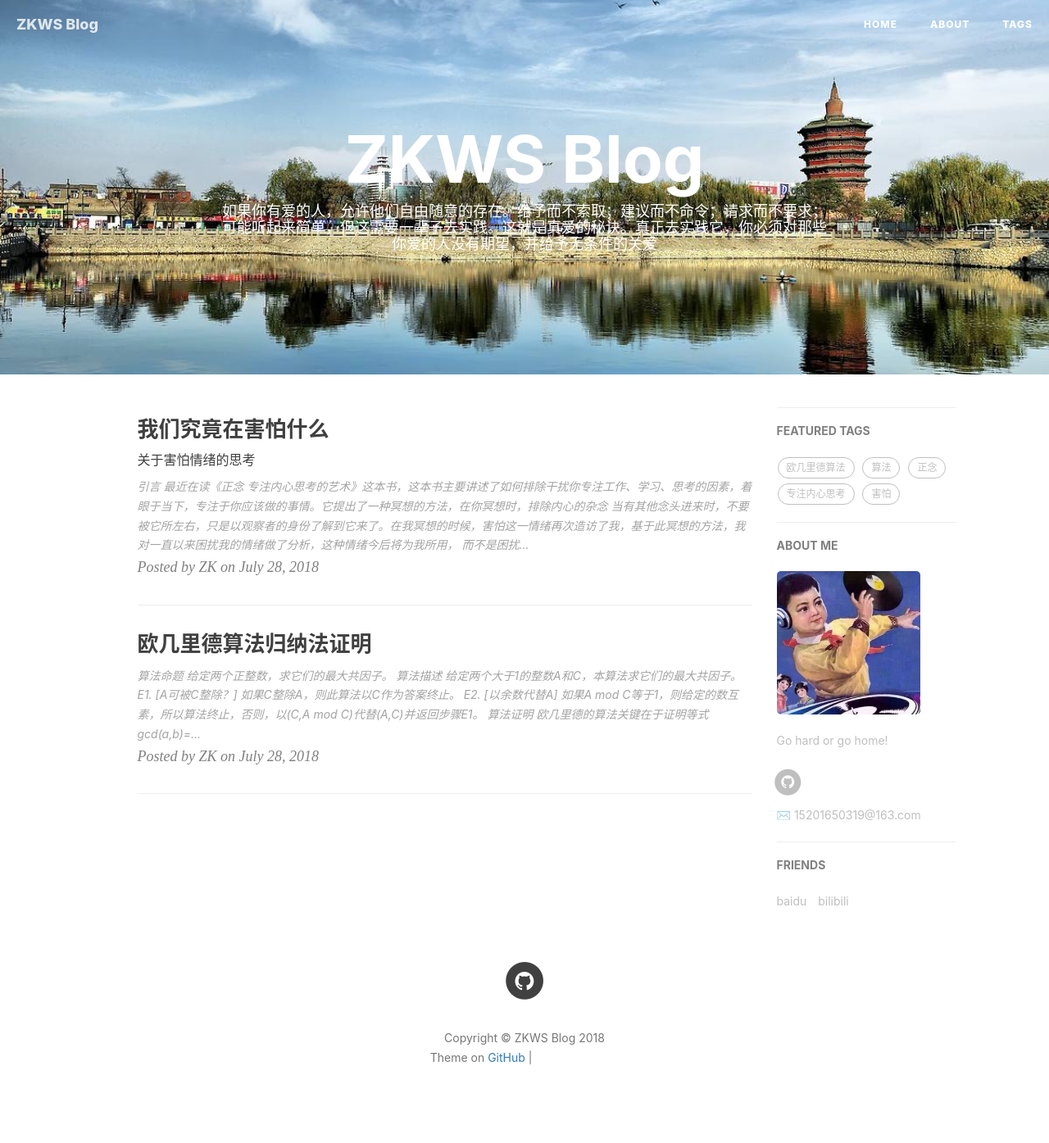
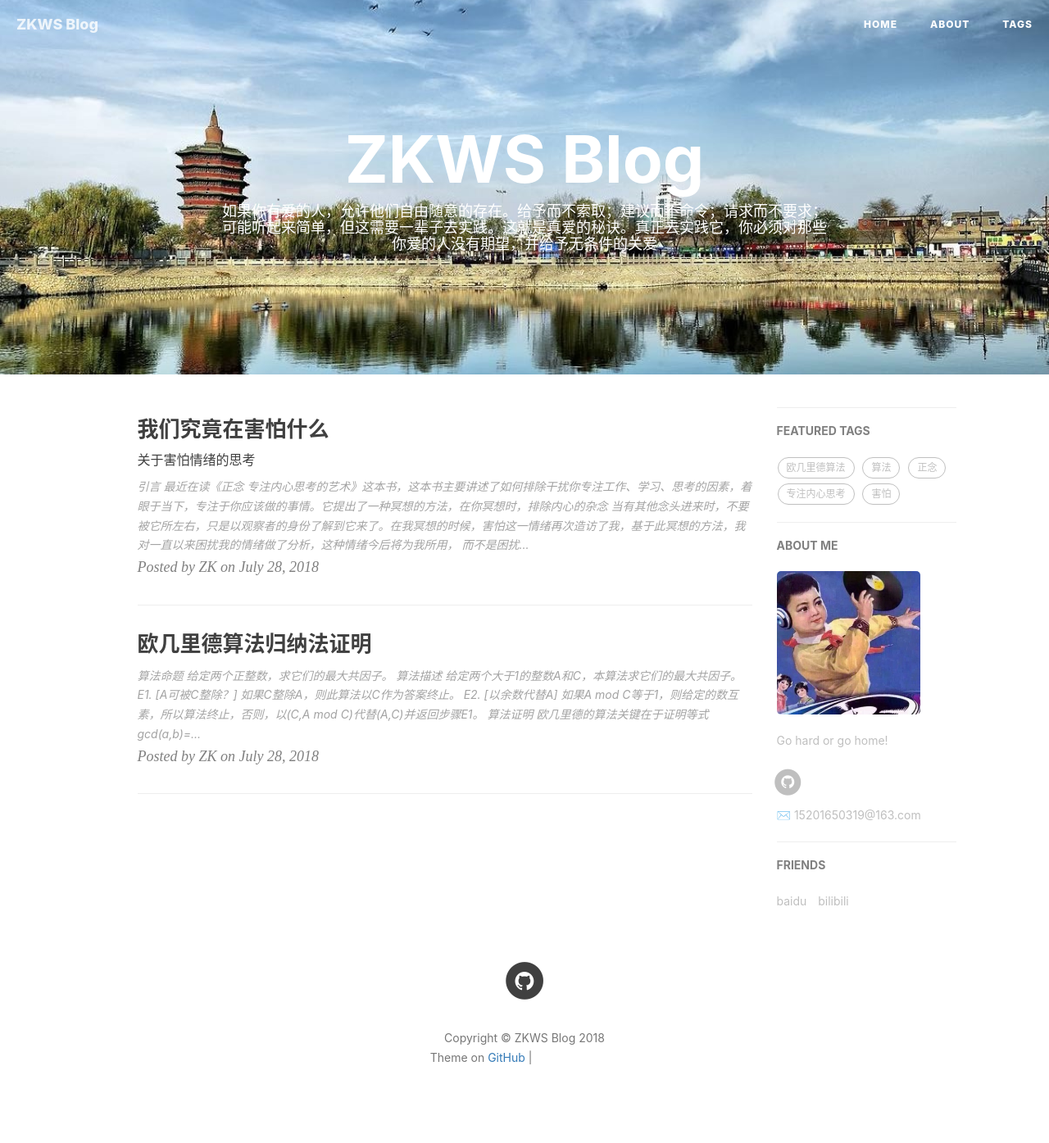
Before and after one commit to zkws/zkws.github.io, a Jekyll site: the page built from index.html, in a window 1280 px wide. Shown: the whole page at 82% size. Built offline with Jekyll 4.4.1, drawn with Linux system fonts in a browser that asks for light colours; nearby versions of some CDN libraries; the list of posts is cut into pages by our own code; comment, search, counter and statistics services are not loaded; grey boxes are pictures that could not be loaded.

Commit message:
fix the background picture

```diff
--- a/_config.yml
+++ b/_config.yml
@@ -1,7 +1,7 @@
 # Site settings
 title: ZKWS Blog
 SEOTitle: ZK的博客 | ZKWS Blog
-header-img: img/post-bg-wenfeng2.jpg
+header-img: img/post-bg-wenfeng3.png
 email: 15201650319@163.com
 description: "如果你有爱的人，允许他们自由随意的存在。给予而不索取；建议而不命令；请求而不要求；可能听起来简单，但这需要一辈子去实践。这就是真爱的秘诀。真正去实践它，你必须对那些你爱的人没有期望，并给予无条件的关爱"
 keyword: "ZKWS, ZKWS Blog, ZK的博客"
```
Also changed, not shown: img/post-bg-wenfeng3.png (added).
